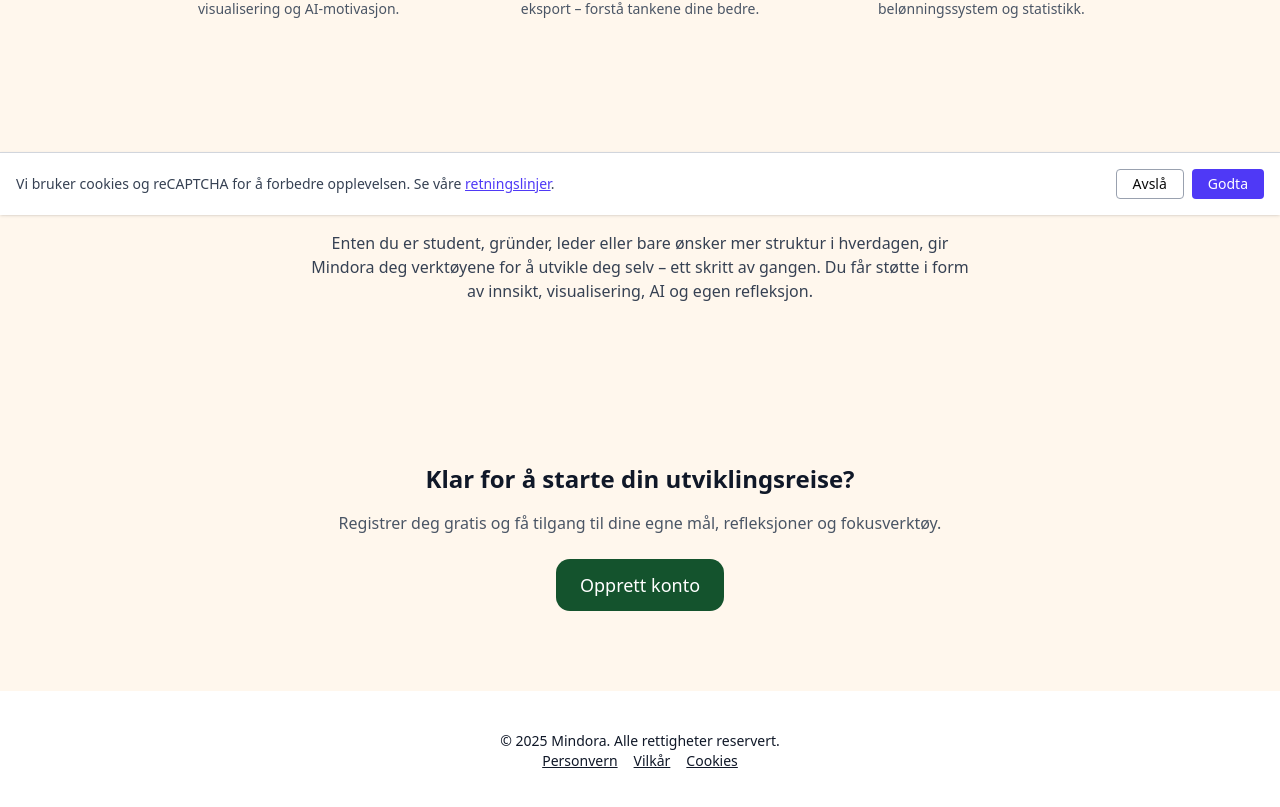
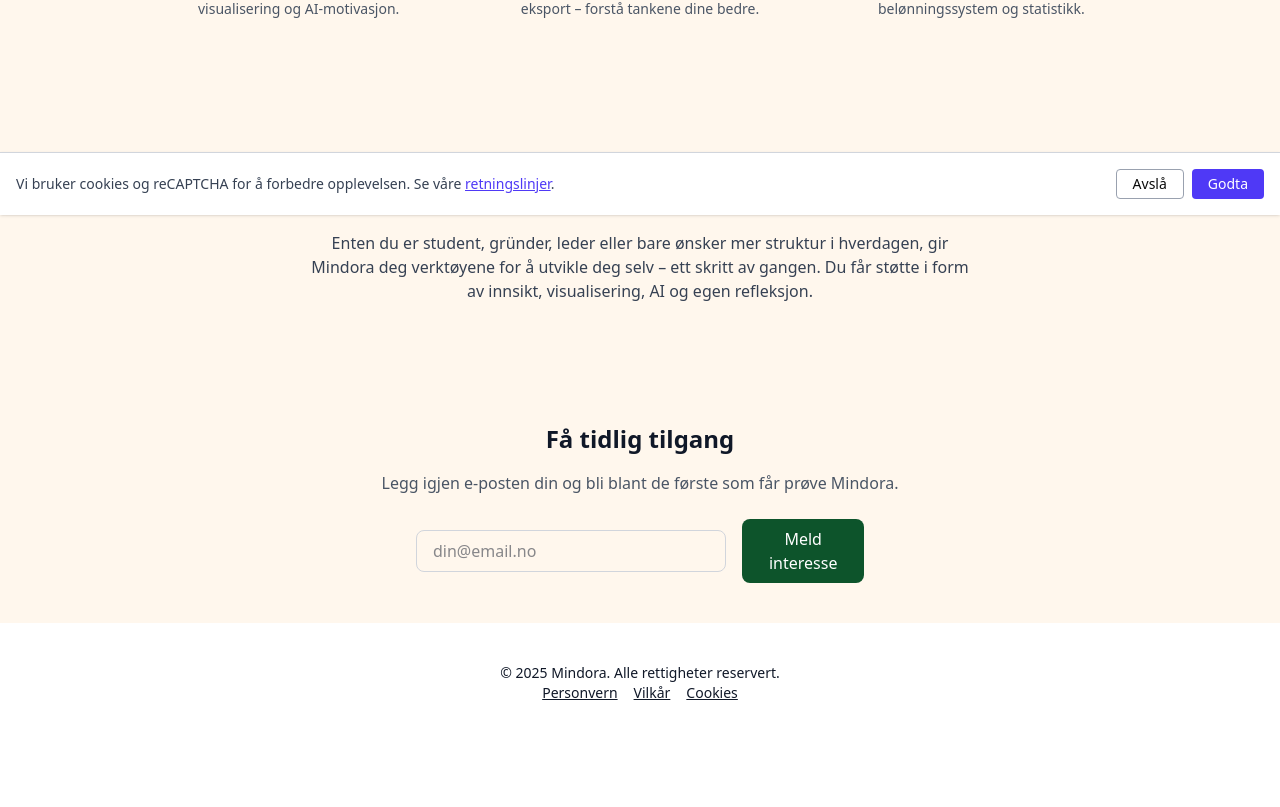
Before and after one commit to eirikhelgesen1/Mindora, a Next.js app: page / in a window 1280 px wide. Shown: the part 585-1392 px from the top of the page. After the commit the page ends 1328 px from the top, so only its background shows below. Built offline with nearby package versions, Linux system fonts and the light colour scheme; no server answers.

Commit message:
Forbedret siden og lagt inn interesse skjema

```diff
--- a/src/app/page.tsx
+++ b/src/app/page.tsx
@@ -6,6 +6,7 @@ import { supabase } from "@/lib/supabase/client"
 import { Analytics } from "@vercel/analytics/react"
 import Navbar from "@/components/navbar-with-popover"
 import '@/styles/mindora-colors.css';
+import InterestForm from "@/components/InterestForm"
 
 export default function Home() {
   const [, setUser] = useState<null | object>(null)
@@ -29,7 +30,7 @@ export default function Home() {
         </p>
         <Link href="/auth/signup">
           <button className="bg-green-900 text-white px-6 py-3 rounded-xl text-lg hover:bg-[var(--color-accent)] transition-colors duration-200">
-            Kom i gang gratis
+            Meld interesse
           </button>
         </Link>
       </section>
@@ -61,16 +62,8 @@ export default function Home() {
         </p>
       </section>
 
-      {/* Call to action */}
-      <section className="py-20 bg-[var(--color-background)] text-center">
-        <h2 className="text-2xl font-semibold mb-4">Klar for å starte din utviklingsreise?</h2>
-        <p className="text-gray-600 mb-6">Registrer deg gratis og få tilgang til dine egne mål, refleksjoner og fokusverktøy.</p>
-        <Link href="/auth/signup">
-          <button className="bg-[var(--color-primary)] text-white px-6 py-3 rounded-xl text-lg hover:bg-[var(--color-accent)] transition">
-            Opprett konto
-          </button>
-        </Link>
-      </section>
+     {/* Interesse-skjema */}
+      <InterestForm />
 
       {/* Footer */}
       <footer className="py-10 text-center text-sm text-[var(--coloar-primary)] bg-white">
--- /dev/null
+++ b/src/components/InterestForm.tsx
@@ -0,0 +1,52 @@
+"use client"
+
+import { useState } from "react"
+import { insertInterest } from "@/lib/supabase/insert-intrest"
+
+export default function InterestForm() {
+  const [email, setEmail] = useState("")
+  const [submitted, setSubmitted] = useState(false)
+  const [error, setError] = useState("")
+
+  const handleSubmit = async (e: React.FormEvent) => {
+    e.preventDefault()
+    setError("")
+    const { error } = await insertInterest(email)
+    if (error) {
+      setError("Noe gikk galt, prøv igjen.")
+    } else {
+      setSubmitted(true)
+      setEmail("")
+    }
+  }
+
+  return (
+    <section className="py-10 bg-[var(--color-background)] text-center px-2" id="intrest">
+      <h2 className="text-2xl font-semibold mb-4">Få tidlig tilgang</h2>
+      <p className="text-gray-600 mb-6">Legg igjen e-posten din og bli blant de første som får prøve Mindora.</p>
+
+      {submitted ? (
+        <p className="text-green-700 font-medium">Takk! Vi kontakter deg snart 🌱</p>
+      ) : (
+        <form onSubmit={handleSubmit} className="max-w-md mx-auto flex flex-col sm:flex-row items-center gap-4">
+          <input
+            type="email"
+            required
+            value={email}
+            onChange={(e) => setEmail(e.target.value)}
+            placeholder="din@email.no"
+            className="w-full px-4 py-2 border border-gray-300 rounded-md"
+          />
+          <button
+            type="submit"
+            className="bg-green-900 text-white px-6 py-2 rounded-md hover:bg-orange-600 transition-colors"
+          >
+            Meld interesse
+          </button>
+        </form>
+      )}
+
+      {error && <p className="text-red-600 mt-4">{error}</p>}
+    </section>
+  )
+}
--- a/src/components/navbar-with-popover.tsx
+++ b/src/components/navbar-with-popover.tsx
@@ -53,10 +53,11 @@ export default function Navbar() {
           <a href="#target" className="text-sm font-semibold text-[var(--color-primary)] hover:text-[var(--color-accent)] transition-colors duration-200">
             For hvem
           </a>
-          <a href="#cta" className="text-sm font-semibold text-[var(--color-primary)] hover:text-[var(--color-accent)] transition-colors duration-200">
+          <a href="#intrest" className="text-sm font-semibold text-[var(--color-primary)] hover:text-[var(--color-accent)] transition-colors duration-200">
             Kom i gang
           </a>
         </PopoverGroup>
+        {/*
         <div className="hidden lg:flex lg:flex-1 lg:justify-end">
           {user ? (
             <Link href="/dashboard" className="text-sm font-semibold text-gray-900">
@@ -73,6 +74,7 @@ export default function Navbar() {
             </div>
           )}
         </div>
+        */}
       </nav>
       <Dialog open={mobileMenuOpen} onClose={setMobileMenuOpen} className="lg:hidden">
         <div className="fixed inset-0 z-10" />
--- /dev/null
+++ b/src/lib/supabase/insert-intrest.ts
@@ -0,0 +1,9 @@
+import { supabase } from "./client"
+
+export async function insertInterest(email: string) {
+  const { data, error } = await supabase
+    .from("interesse")
+    .insert([{ email }])
+
+  return { data, error }
+}
```
